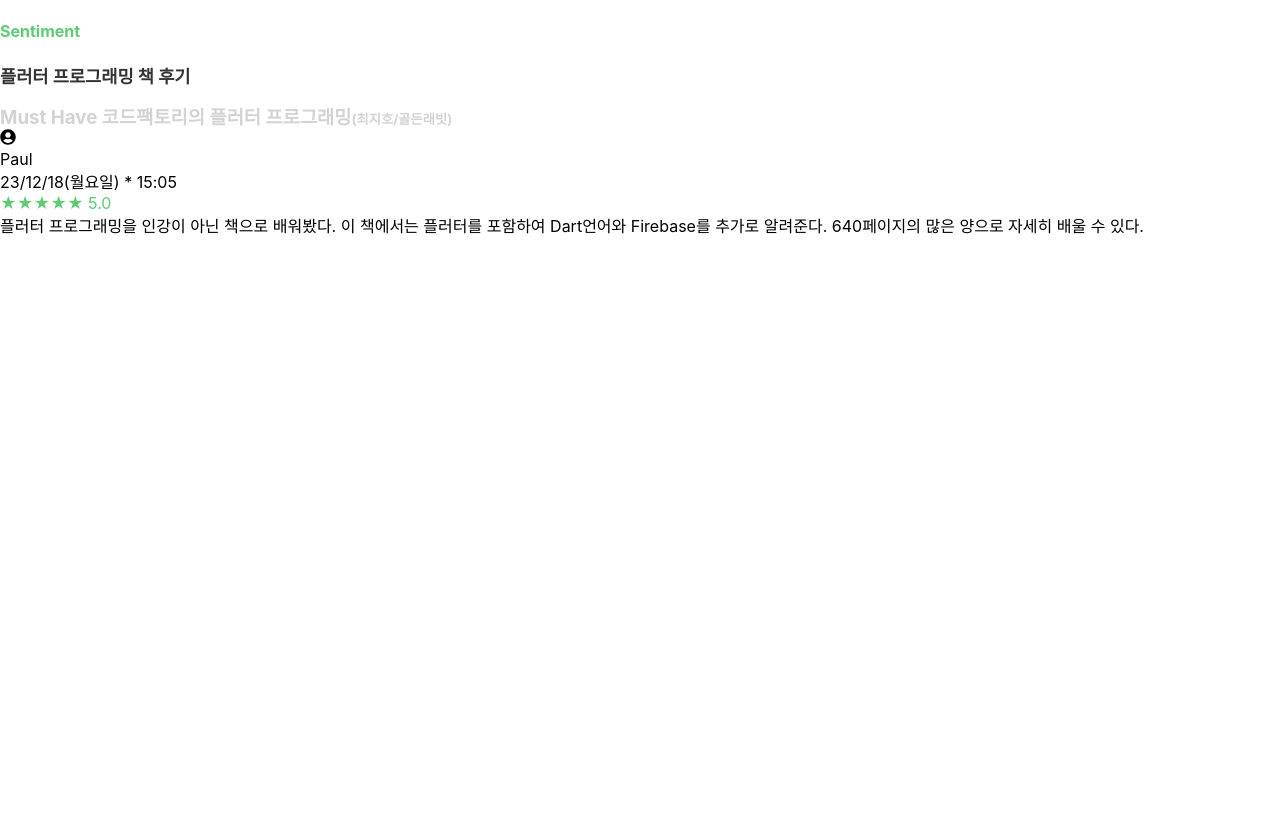
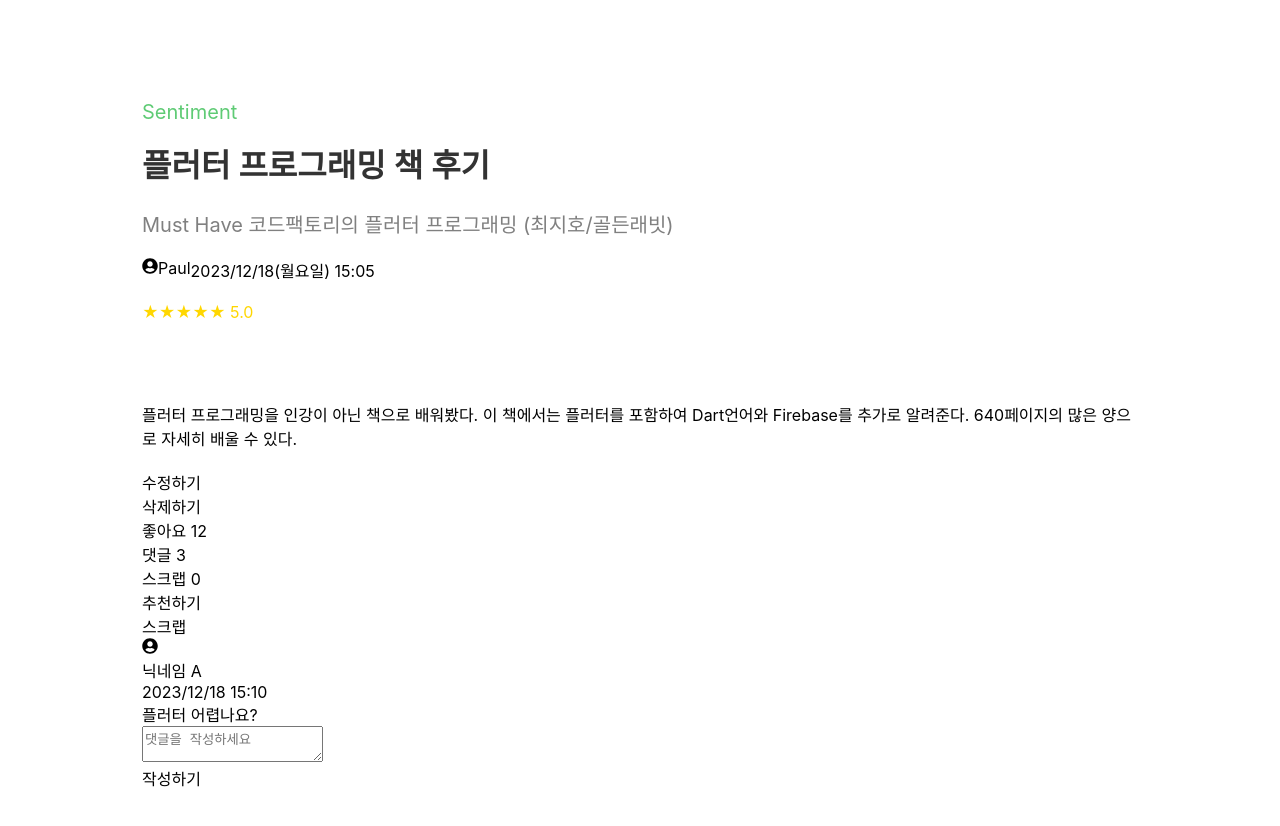
Before and after one commit to unhylz/book_FE, a React (Create React App) app: page /detail in a window 1280 px wide. Shown: the top 826 px of the page. Before the commit the page ends 800 px from the top, so only its background shows below. Built offline with nearby package versions, Linux system fonts and the light colour scheme.

Commit message:
feat : 댓글 기능 추가 (미완성)

```diff
--- /dev/null
+++ b/src/pages/page3/Comment/Comment.jsx
@@ -0,0 +1,27 @@
+import './Comment.scss';
+import { FaUserCircle } from "react-icons/fa";
+
+
+
+export default function CommentItem() {
+
+    return (
+        <div className='comment-list-item'>
+            <div className='list-top'>
+                <div className='profile-box'>
+                    <FaUserCircle className="userimg"/>
+                </div>
+                <div className='info-box'>
+                    <div className='nickname'>{`닉네임 A`}</div>
+                    <div className='tier'></div>
+                    <div className='time'>{`2023/12/18 15:10`}</div>
+                </div>
+            </div>
+            <div className='comment-main'>
+                <div className='content'>
+                    {`플러터 어렵나요?`}
+                </div>
+            </div>
+        </div>
+    )
+}
--- /dev/null
+++ b/src/pages/page3/Comment/Comment.scss
@@ -0,0 +1,42 @@
+.comment-list-item {
+    display: flex;
+    flex-direction: column;
+    gap: 12px;
+
+    .list-top{
+        display: flex;
+        align-items: center;
+        gap: 8px;
+
+        .profile-box {
+            width: 32px;
+            height: 32px;
+            .userimg {
+                width: 100%;
+                height: 100%;
+            }
+        }
+        .info-box {
+            display: flex;
+            .nickname {
+                font-size: 16px;
+                font-weight: 500;;
+                line-height: 140%;
+            }
+            .tier {
+
+            }
+            .time {
+                color: lightgray;
+                font-size: 16px;
+                font-weight: 400;
+                line-height: 140%;
+            }
+        }
+    }
+    .content {
+        font-size: 18px;
+        font-weight: 500;
+        line-height: 150%;
+    }
+}
--- a/src/pages/page3/SentimentDetail.jsx
+++ b/src/pages/page3/SentimentDetail.jsx
@@ -1,13 +1,15 @@
 import { FaUserCircle } from "react-icons/fa";
+import { useState, useEffect } from "react";
 import './SentimentDetail.scss'
-//<FaUserCircle />
 
-function MyPage() {
-    // 가정한 사용자 데이터, 실제 데이터로 대체 필요
+import CommentItem from './Comment/Comment';
+
+function SentimentDetail() {
+    // 센티멘트 데이터
     const sentimentData = {
         sort: 'Sentiment',
         title: '플러터 프로그래밍 책 후기',
-        book: 'Must Have 코드팩토리의 플러터 프로그래밍',
+        book: 'Must Have 코드팩토리의 플러터 프로그래밍 (최지호/골든래빗)',
         author: '(최지호/골든래빗)',
         name: 'Paul',
         date: '23/12/18(월요일) * 15:05',
@@ -15,23 +17,103 @@
         star: '★★★★★ 5.0',
     };
 
+    //상단 컴포넌트
+    const DetailTop = () => {
+
+
+        return (
+            <div id="detail-top">
+                <div className="top-header">
+                    <div className="sort">{sentimentData.sort}</div>
+                    <div className="title">{sentimentData.title}</div>
+                    <div className="book-title">{sentimentData.book}</div>
+                    {/* <div className="book-author">{sentimentData.author}</div> */}
+                    <div className="writer-info-box">
+                        <FaUserCircle className="profile-image"/>
+                        <div className="nickname">Paul</div>
+                        <div className="divider"></div>
+                        <div className="date">2023/12/18(월요일) 15:05</div>
+                    </div>
+                    <div className="book-box">
+                        <div className="image"></div>
+                        <div className="divider"></div>
+                        <div className="rating">★★★★★ 5.0</div>
+                    </div>
+                </div>
+                <div className="divider"></div>
+                <div className="detail-top-main">
+                    <div className="detail-main-text">{sentimentData.text}</div>
+                    <div className="detail-main-image"></div>
+                </div>
+            </div>
+        );
+    }
+
+
+    //하단 컴포넌트
+    const DetailBottom = () => {
+
+
+        return (
+            <div id='detail-bottom'>
+                <div className="update-delete-box">
+                    <div className="update-button">{`수정하기`}</div>
+                    <div className="delete-button">{`삭제하기`}</div>
+                </div>
+                <div className="bottom-button-box">
+                    <div className="like-box">
+                        <div className="like">{`좋아요 ${12}`}</div>
+                        <div className="comment">{`댓글 ${3}`}</div>
+                        <div className="scrap">{`스크랩 ${0}`}</div>
+                    </div>
+                    <div className="recommand-box">
+                        <div className="recommand-button">{`추천하기`}</div>
+                        <div className="scrap-button">{`스크랩`}</div>
+                    </div>
+                </div>
+                <div className="comment-box">
+                    <div className="comment-container">
+                        <div className='list-top'>
+                            <div className='profile-box'>
+                                <FaUserCircle className="userimg"/>
+                            </div>
+                            <div className='info-box'>
+                                <div className='nickname'>{`닉네임 A`}</div>
+                                <div className='tier'></div>
+                                <div className='time'>{`2023/12/18 15:10`}</div>
+                            </div>
+                        </div>
+                        <div className='comment-main'>
+                            <div className='content'>
+                                {`플러터 어렵나요?`}
+                            </div>
+                        </div>
+                    </div>
+                    <div className="divider"></div>
+                    <div className="input-container">
+                        <textarea className="textarea" placeholder="댓글을 작성하세요"></textarea>
+                        <div className="comment-button-box">
+                            <div className="disable-button">{'작성하기'}</div>
+                        </div>
+                    </div>
+                </div>
+            </div>
+
+        );
+    }
+    // <div style={{ padding: '0 20px', display:'flex, flexDirection: 'column', gap:'30px'}}>
+    //<CommentItem />
+    //</div>
+
+    //상세 화면 컴포넌트
     return (
-        <div className="title-container">
-            <h4 className="sort">{sentimentData.sort}</h4>
-            <h2 className="title">{sentimentData.title}</h2>
-            <h3 className="book">{sentimentData.book}</h3>
-            <h5 className="author">{sentimentData.author}</h5>
-            <div className="user">
-                <FaUserCircle className="userimg"/>
-                <div className="info">
-                    <div className="name">{sentimentData.name}</div>
-                    <div className="date">{sentimentData.date}</div>
-                </div>
-                <div className="star">{sentimentData.star}</div>
+        <div id="board-detail-wrapper">
+            <div className="detail-container">
+                <DetailTop />
+                <DetailBottom />
             </div>
-            <div className="text-container">{sentimentData.text}</div>
         </div>
     );
   }
 
-  export default MyPage;
+  export default SentimentDetail;
--- a/src/pages/page3/SentimentDetail.scss
+++ b/src/pages/page3/SentimentDetail.scss
@@ -1,26 +1,54 @@
-.title-container{
-    .sort{
-        color: #5FCB75;
-    }
-    .book{
-        color: lightgray;
-        display: inline;
-    }
-    .author{
-        color: lightgray;
-        display: inline;
-    }
+#board-detail-wrapper{
+    padding: 100px 0;
 
-}
-.user{
-    .userimg{
-        position: relative;
-    }
-    .info{
-        display: inline;
-    }
-    .star{
-        color: #5FCB75;
-        display: inline;
+    display: flex;
+    justify-content: center;
+
+    .detail-container{
+        width: 996px;
+        display: flex;
+        flex-direction: column;
+        gap: 20px;
     }
 }
+
+#detail-top {
+    display: flex;
+    flex-direction: column;
+    gap: 40px;
+
+    .top-header {
+        display: flex;
+        flex-direction: column;
+        gap: 20px;
+
+        .sort {
+            font-size: 20px;
+            color: #5FCB75;
+        }
+        .title {
+            font-size: 32px;
+            font-weight: 600;
+            line-height: 140%;
+        }
+        .book-title {
+            font-size: 20px;
+            color: gray;
+        }
+        .book-author {
+        }
+        .writer-info-box {
+            display: flex;
+            flex-direction: row;
+            .nickname{
+                display: flex;
+                flex-direction: column;
+            }
+            .date {
+                display: flex;
+                flex-direction: column;
+            }
+        }
+
+    }
+}
```
Also changed, not shown: src/pages/page3/Comment/CommentDummy.js (added, +21 -0 lines).
